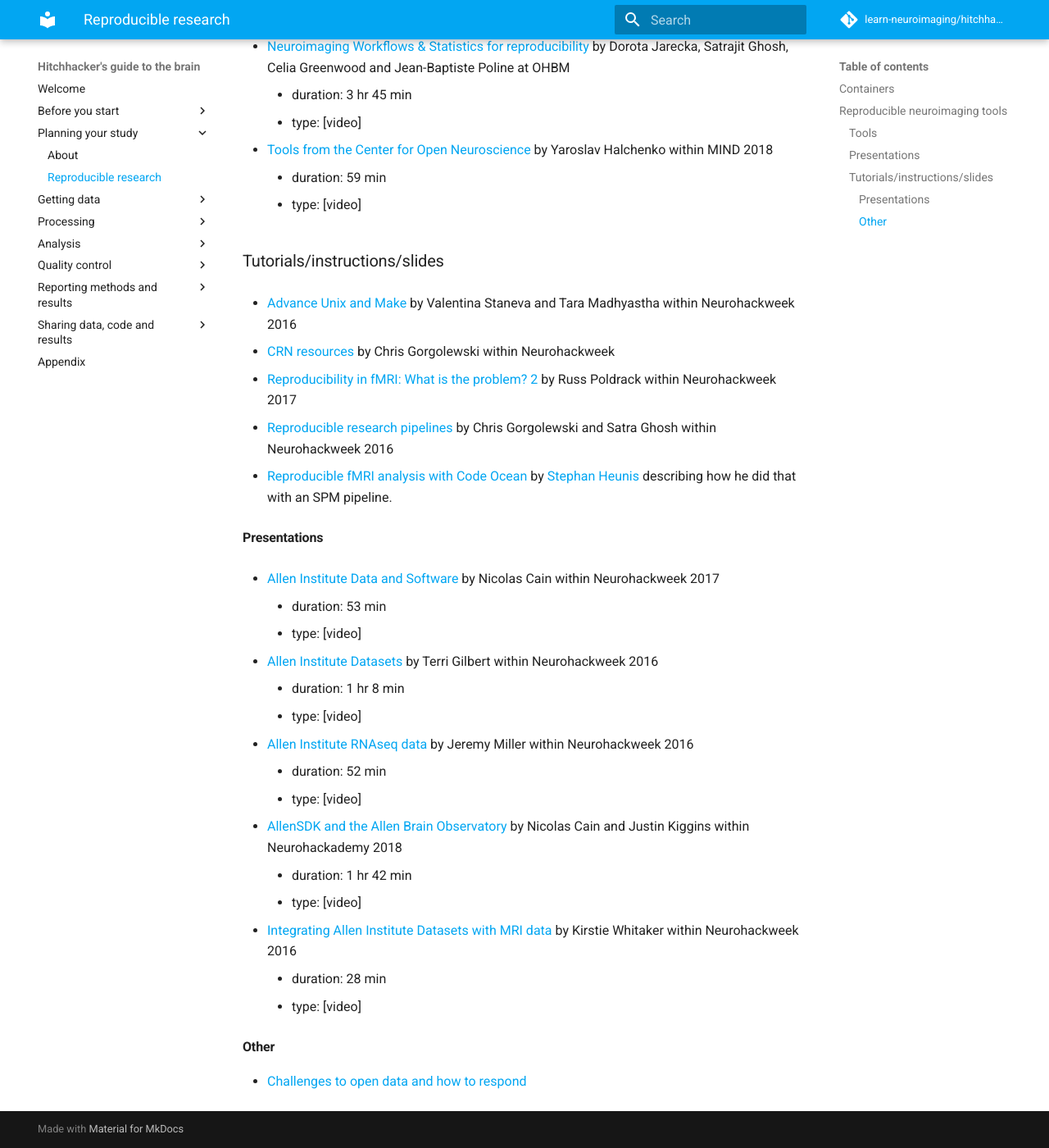
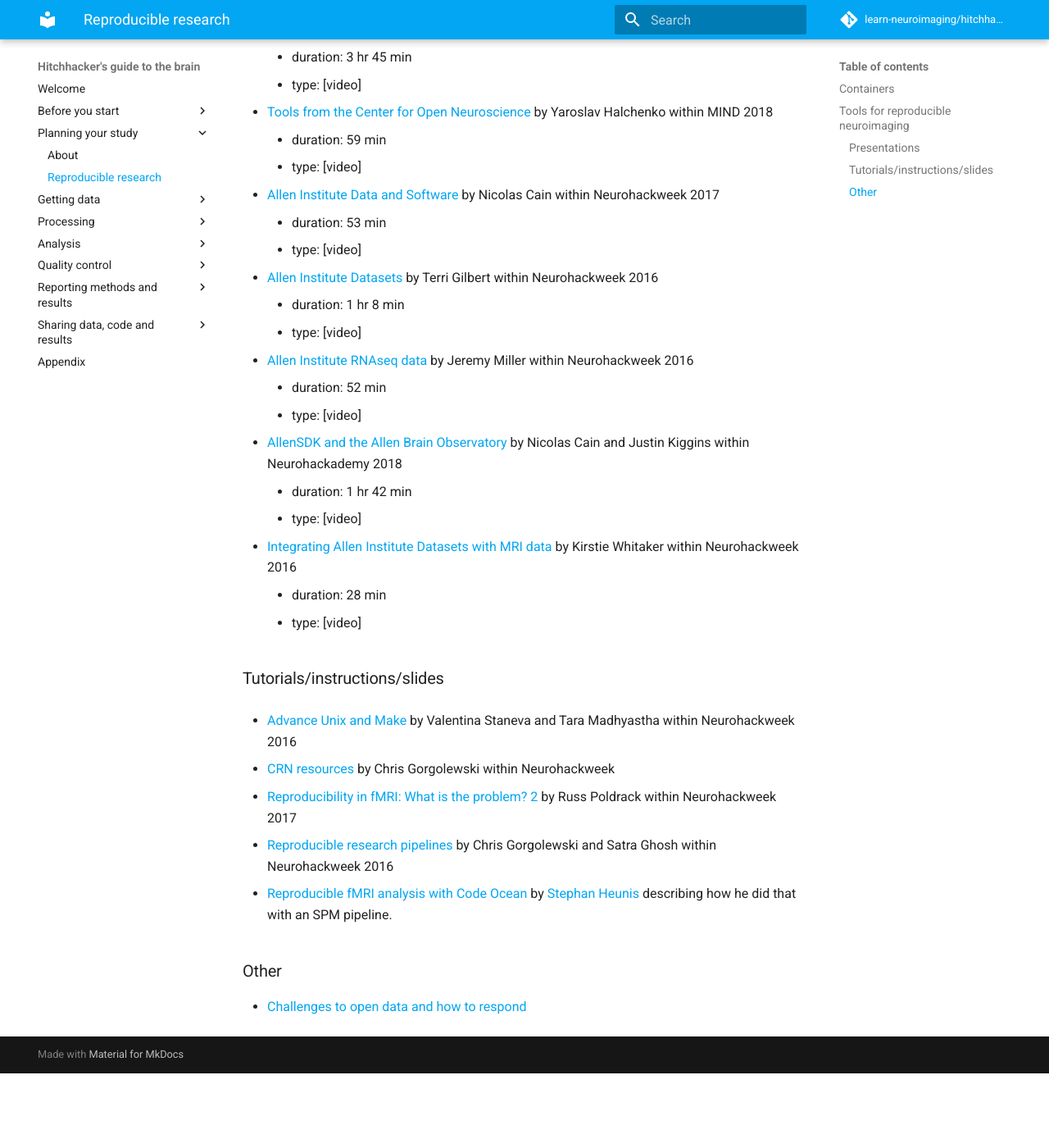
Before and after one commit to learn-neuroimaging/hitchhackers_guide_brain, an MkDocs documentation site: the page built from docs/21-reproducible-neuroimaging-research.md, in a window 1280 px wide and 1400 px high, scrolled down 1955 px. Shown: the whole window at 82% size. Built offline with MkDocs 1.6.1 and Material for MkDocs 9.7.7, drawn with Linux system fonts in a browser that asks for light colours; comment, search, counter and statistics services are not loaded; after the commit the page ends 3264 px from its top, so only the background shows below that; some of the changed lines change nothing that is shown; some of the changed text lies outside the part shown.

Commit message:
reformat reproducible researchpage

```diff
--- a/docs/21-reproducible-neuroimaging-research.md
+++ b/docs/21-reproducible-neuroimaging-research.md
@@ -33,9 +33,7 @@
     [tutorial](https://miykael.github.io/nipype_tutorial/notebooks/introduction_neurodocker.html)
     on how to use it.
 
-## Reproducible neuroimaging tools
-
-### Tools
+## Tools for reproducible neuroimaging
 
 -   [ReproNim](http://www.reproducibleimaging.org/index.html) - A Center for
     Reproducible Neuroimaging Computation (a good site to get up to date on
@@ -100,28 +98,9 @@
 
 -   [Tools from the Center for Open Neuroscience](https://www.youtube.com/watch?v=RBaJn2Xtqzg&index=8&t=2278s&list=PLEE6ggCEJ0H0KOlMKx_PUVB_16VoCfGj9)
     by Yaroslav Halchenko within MIND 2018
+
     -   duration: 59 min
     -   type: [video]
-
-### Tutorials/instructions/slides
-
--   [Advance Unix and Make](https://neurohackademy.org/course/advance-unix-and-make/)
-    by Valentina Staneva and Tara Madhyastha within Neurohackweek 2016
-
--   [CRN resources](https://neurohackademy.org/course/crn-resources/) by Chris
-    Gorgolewski within Neurohackweek
-
--   [Reproducibility in fMRI: What is the problem? 2](https://neurohackademy.org/course/reproducibility-in-fmri-what-is-the-problem-3/)
-    by Russ Poldrack within Neurohackweek 2017
-
--   [Reproducible research pipelines](https://neurohackademy.org/course/reproducible-research-pipelines/)
-    by Chris Gorgolewski and Satra Ghosh within Neurohackweek 2016
-
--   [Reproducible fMRI analysis with Code Ocean](https://www.fmrwhy.com/2018/10/31/reproducible-fmri-codeocean/)
-    by [Stephan Heunis](https://twitter.com/fmrwhy) describing how he did that
-    with an SPM pipeline.
-
-#### Presentations
 
 -   [Allen Institute Data and Software](https://neurohackademy.org/course/allen-institute-data-and-software/)
     by Nicolas Cain within Neurohackweek 2017
@@ -152,6 +131,24 @@
     -   duration: 28 min
     -   type: [video]
 
-#### Other
+### Tutorials/instructions/slides
+
+-   [Advance Unix and Make](https://neurohackademy.org/course/advance-unix-and-make/)
+    by Valentina Staneva and Tara Madhyastha within Neurohackweek 2016
+
+-   [CRN resources](https://neurohackademy.org/course/crn-resources/) by Chris
+    Gorgolewski within Neurohackweek
+
+-   [Reproducibility in fMRI: What is the problem? 2](https://neurohackademy.org/course/reproducibility-in-fmri-what-is-the-problem-3/)
+    by Russ Poldrack within Neurohackweek 2017
+
+-   [Reproducible research pipelines](https://neurohackademy.org/course/reproducible-research-pipelines/)
+    by Chris Gorgolewski and Satra Ghosh within Neurohackweek 2016
+
+-   [Reproducible fMRI analysis with Code Ocean](https://www.fmrwhy.com/2018/10/31/reproducible-fmri-codeocean/)
+    by [Stephan Heunis](https://twitter.com/fmrwhy) describing how he did that
+    with an SPM pipeline.
+
+### Other
 
 -   [Challenges to open data and how to respond](https://github.com/mozillascience/open-data-training/blob/master/Materials/Handouts/ODChallengesQI.md)
```
